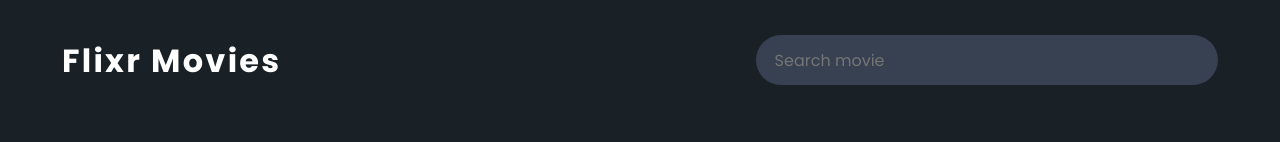
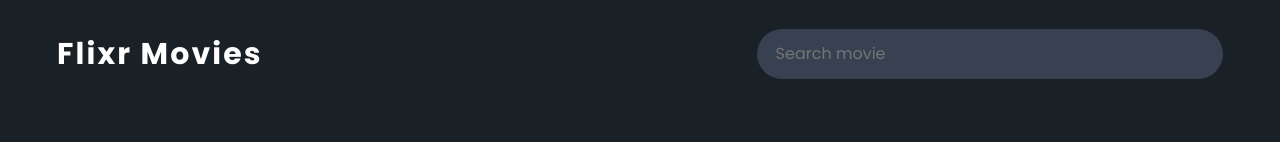
Before and after one commit to FlixrMovies/flixr_movie_ui, a Vue app: page / in a window 1280 px wide. Shown: the top 142 px of the page. Built offline with nearby package versions, Linux system fonts and the light colour scheme.

Commit message:
Reduced nav padding to 25px and font-size to 30px

```diff
--- a/src/components/Navbar.vue
+++ b/src/components/Navbar.vue
@@ -88,7 +88,7 @@ h4.search-title {
 }
 
 nav {
-    padding: 30px;
+    padding: 25px;
     box-shadow: 0px 0px 0px 0px;
     display: flex;
     justify-content: space-between;
@@ -100,7 +100,7 @@ nav a {
     text-decoration: none;
 
     font-weight: 700;
-    font-size: 32px;
+    font-size: 30px;
     letter-spacing: 0.07em;
     color: #FFFFFF;
 }
```
